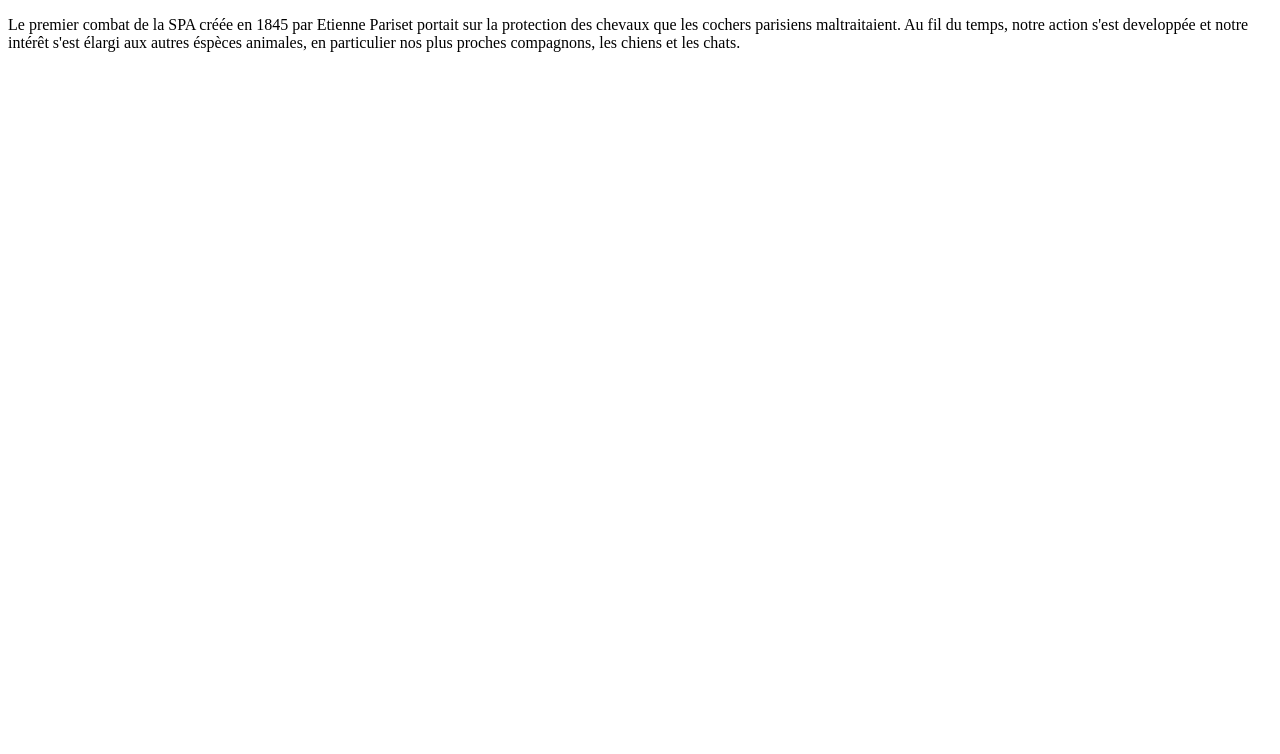
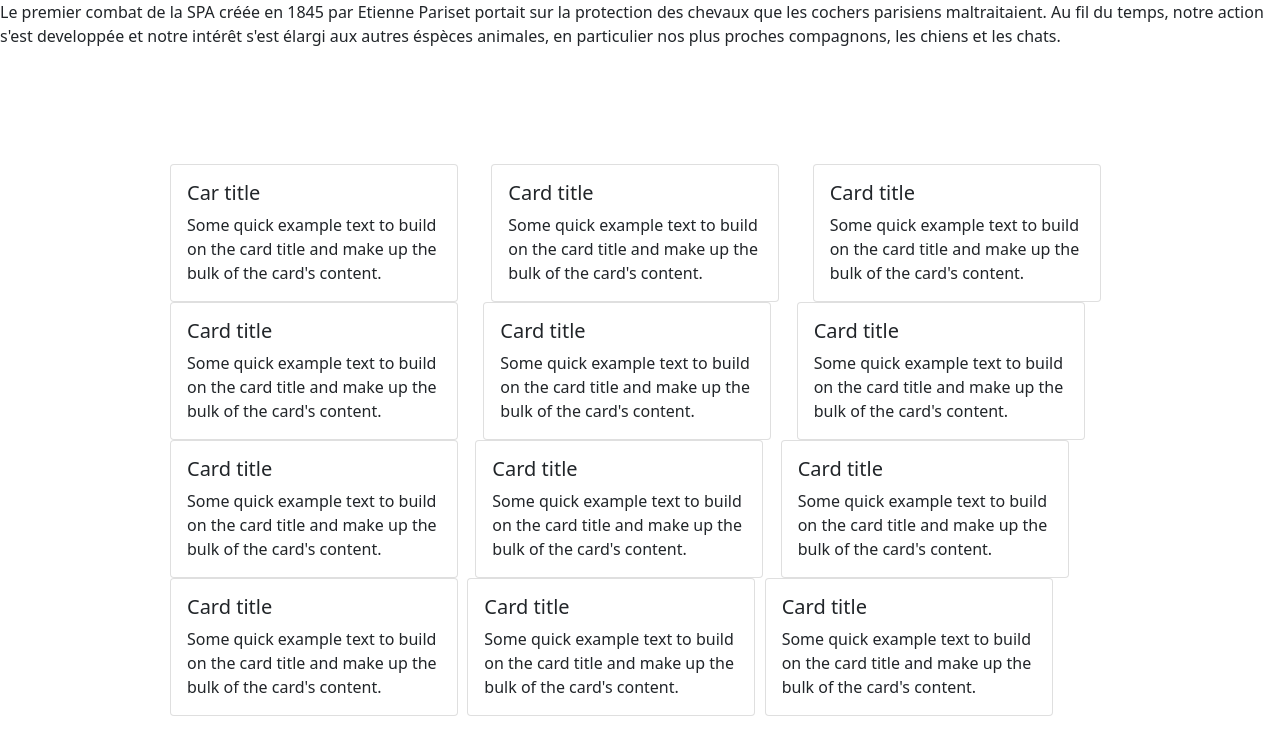
Before and after one commit to jordan-creyelman/association, a plain HTML site: page histoire.html in a window 1280 px wide. Drawn offline with Linux system fonts and the light colour scheme.

```diff
--- /dev/null
+++ b/css/histoire.css
@@ -0,0 +1,3 @@
+.container{
+    padding: 100px;
+}
--- a/histoire.html
+++ b/histoire.html
@@ -4,11 +4,128 @@
     <meta charset="UTF-8">
     <meta http-equiv="X-UA-Compatible" content="IE=edge">
     <meta name="viewport" content="width=device-width, initial-scale=1.0">
+    <link rel="stylesheet" href="bootstrap-5.1.1-dist/css/bootstrap.min.css">
+    <link rel="stylesheet" href="css/histoire.css">
+
     <title>Document</title>
 </head>
 <body>
     <p>
         Le premier combat de la SPA créée en 1845 par Etienne Pariset portait sur la protection des chevaux que les cochers parisiens maltraitaient. Au fil du temps, notre action s'est developpée et notre intérêt s'est élargi aux autres éspèces animales, en particulier nos plus proches compagnons, les chiens et les chats.
         </p>
+    <div class="container">
+        <div class="row">
+            <div class="col-4">
+                <div class="card" style="width: 18rem;" >
+                    <div class="card-body">
+                      <h5 class="card-title">Car title</h5>
+                      <p class="card-text">Some quick example text to build on the card title and make up the bulk of the card's content.</p>
+
+                    </div>
+                  </div>
+                </div>
+                  <div class="col-4">
+                    <div class="card" style="width: 18rem;">
+                        <div class="card-body">
+                          <h5 class="card-title">Card title</h5>
+                          <p class="card-text">Some quick example text to build on the card title and make up the bulk of the card's content.</p>
+
+                        </div>
+                      </div>
+                  </div>
+                <div class="col-4">
+                <div class="card" style="width: 18rem;">
+                    <div class="card-body">
+                      <h5 class="card-title">Card title</h5>
+                      <p class="card-text">Some quick example text to build on the card title and make up the bulk of the card's content.</p>
+
+                    </div>
+                  </div>
+        </div>
+        <div class="row">
+            <div class="col-4">
+                <div class="card" style="width: 18rem;" >
+                    <div class="card-body">
+                      <h5 class="card-title">Card title</h5>
+                      <p class="card-text">Some quick example text to build on the card title and make up the bulk of the card's content.</p>
+
+                    </div>
+                  </div>
+                </div>
+                  <div class="col-4">
+                    <div class="card" style="width: 18rem;">
+                        <div class="card-body">
+                          <h5 class="card-title">Card title</h5>
+                          <p class="card-text">Some quick example text to build on the card title and make up the bulk of the card's content.</p>
+
+                        </div>
+                      </div>
+                  </div>
+                <div class="col-4">
+                <div class="card" style="width: 18rem;">
+                    <div class="card-body">
+                      <h5 class="card-title">Card title</h5>
+                      <p class="card-text">Some quick example text to build on the card title and make up the bulk of the card's content.</p>
+
+                    </div>
+                  </div>
+        </div>
+        <div class="row">
+            <div class="col-4">
+                <div class="card" style="width: 18rem;" >
+                    <div class="card-body">
+                      <h5 class="card-title">Card title</h5>
+                      <p class="card-text">Some quick example text to build on the card title and make up the bulk of the card's content.</p>
+
+                    </div>
+                  </div>
+                </div>
+                  <div class="col-4">
+                    <div class="card" style="width: 18rem;">
+                        <div class="card-body">
+                          <h5 class="card-title">Card title</h5>
+                          <p class="card-text">Some quick example text to build on the card title and make up the bulk of the card's content.</p>
+
+                        </div>
+                      </div>
+                  </div>
+                <div class="col-4">
+                <div class="card" style="width: 18rem;">
+                    <div class="card-body">
+                      <h5 class="card-title">Card title</h5>
+                      <p class="card-text">Some quick example text to build on the card title and make up the bulk of the card's content.</p>
+
+                    </div>
+                  </div>
+        </div>
+        <div class="row">
+            <div class="col-4">
+                <div class="card" style="width: 18rem;" >
+                    <div class="card-body">
+                      <h5 class="card-title">Card title</h5>
+                      <p class="card-text">Some quick example text to build on the card title and make up the bulk of the card's content.</p>
+
+                    </div>
+                  </div>
+                </div>
+                  <div class="col-4">
+                    <div class="card" style="width: 18rem;">
+                        <div class="card-body">
+                          <h5 class="card-title">Card title</h5>
+                          <p class="card-text">Some quick example text to build on the card title and make up the bulk of the card's content.</p>
+
+                        </div>
+                      </div>
+                  </div>
+                <div class="col-4">
+                <div class="card" style="width: 18rem;">
+                    <div class="card-body">
+                      <h5 class="card-title">Card title</h5>
+                      <p class="card-text">Some quick example text to build on the card title and make up the bulk of the card's content.</p>
+
+                    </div>
+                  </div>
+        </div>
+    </div>
 </body>
 </html>
```
Also changed, not shown: index.html (+0 -1 lines).
